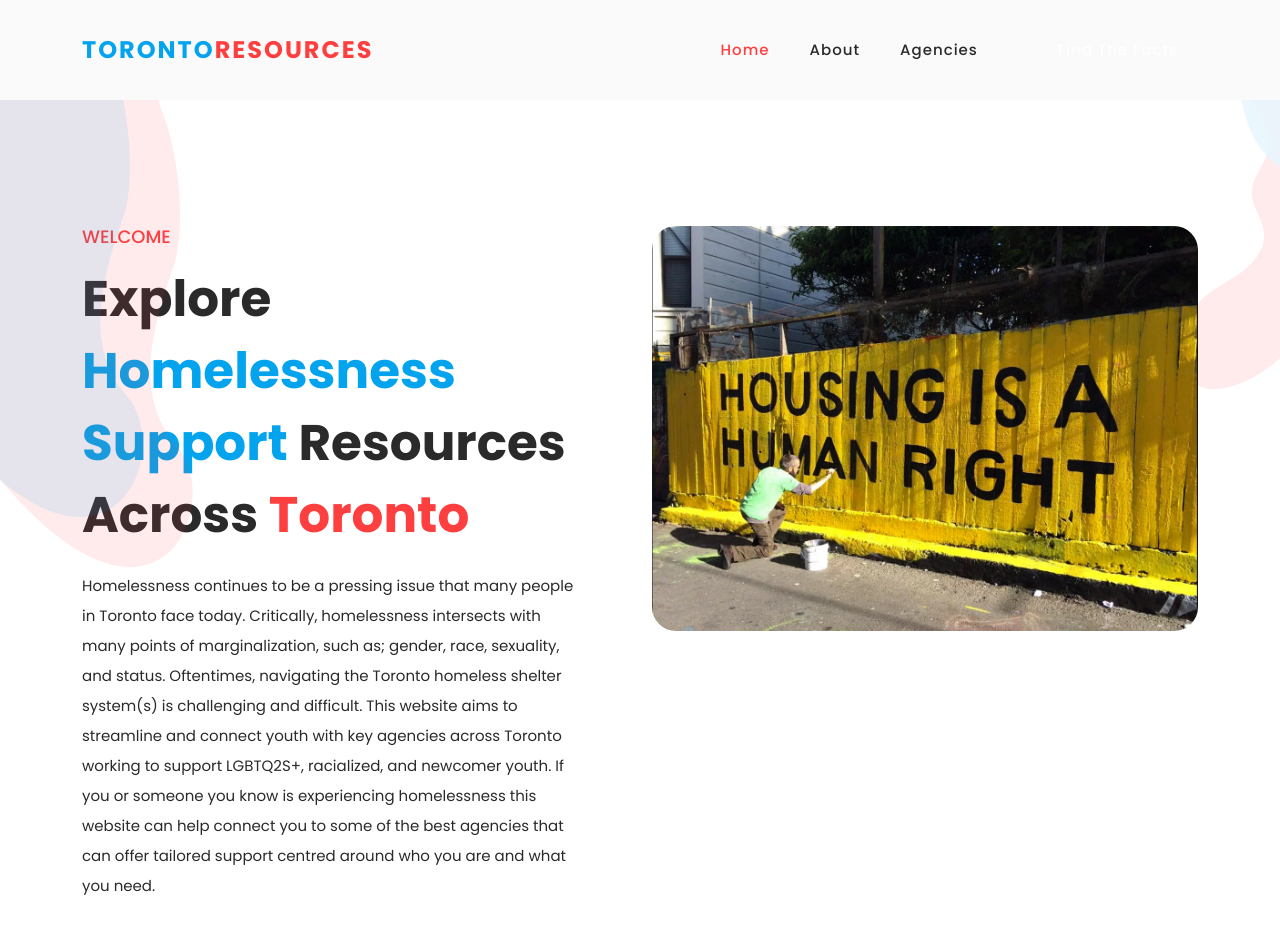
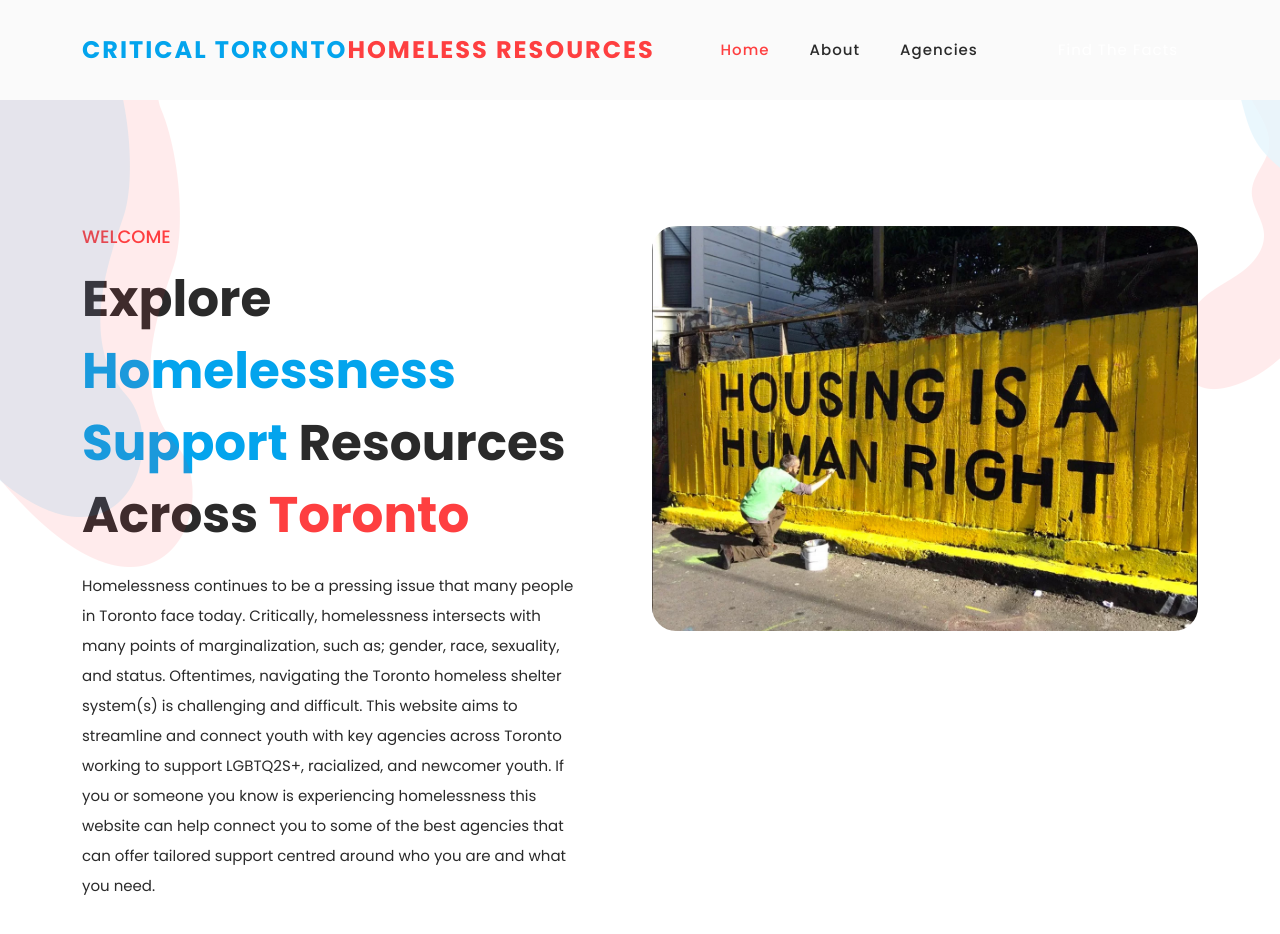
Before and after one commit to lvella03/lvella03.github.io, a plain HTML site: page index.html in a window 1280 px wide. Shown: the top 934 px of the page. Drawn offline with Linux system fonts and the light colour scheme.

Commit message:
Revise index.html for project rebranding
Updated the header title and various content sections to reflect the new project focus on homelessness resources in Toronto.

```diff
--- a/index.html
+++ b/index.html
@@ -30,7 +30,7 @@
         <div class="col-12">
           <nav class="main-nav">
             <a href="index.html" class="logo">
-              <h4>Toronto<span>Resources</span></h4>
+              <h4>Critical Toronto<span>Homeless Resources</span></h4>
             </a>
             <ul class="nav">
               <li class="scroll-to-section"><a href="#top" class="active">Home</a></li>
```
